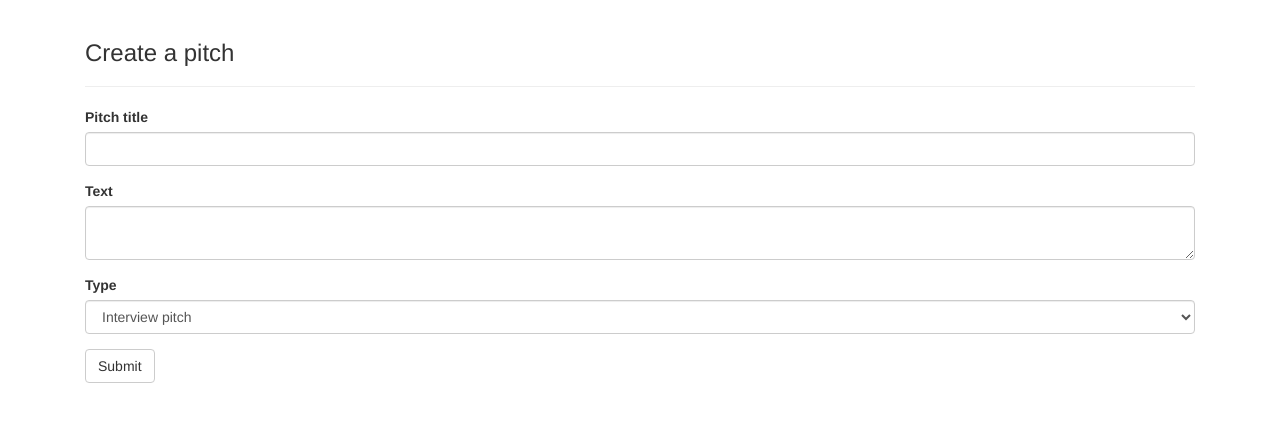
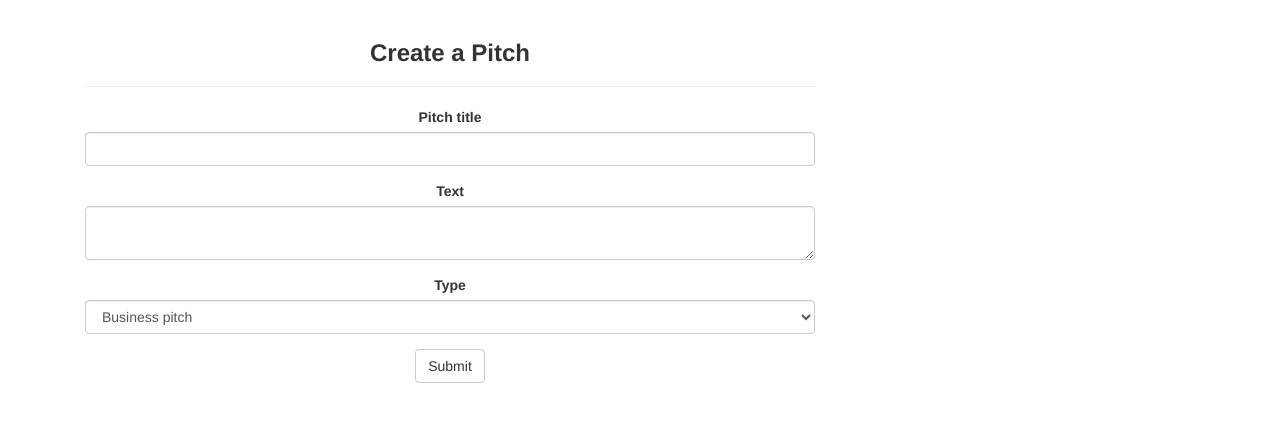
Before and after one commit to Valentino-Junior/PITCH-HUB, a Flask app: page /pitch/new in a window 1280 px wide. Shown: the part 52-474 px from the top of the page. Run offline with Flask 2, Linux system fonts and the light colour scheme; the visitor is signed in with stand-in values (Sample User, id 1); data comes from the database, SQL or seed files in the repository; some libraries are stand-ins or nearby versions.

Commit message:
Added style to new-pitch file

```diff
--- a/app/main/forms.py
+++ b/app/main/forms.py
@@ -6,7 +6,7 @@ class PitchForm(FlaskForm):
 
     title = StringField('Pitch title',validators=[DataRequired()])
     text = TextAreaField('Text',validators=[DataRequired()])
-    category = SelectField('Type',choices=[('interview','Interview pitch'),('product','Product pitch'),('promotion','Promotion pitch')],validators=[DataRequired()])
+    category = SelectField('Type',choices=[('interview','Business pitch'),('product','Technology pitch'),('promotion','Inspirational pitch')],validators=[DataRequired()])
     submit = SubmitField('Submit')
 
 class UpdateProfile(FlaskForm):
--- a/app/templates/new_pitch.html
+++ b/app/templates/new_pitch.html
@@ -2,9 +2,9 @@
 {% import "bootstrap/wtf.html" as wtf %}
 
 {% block content %}
-    <div class="container">
-        <div class="col-md-12">
-            <h3>Create a pitch</h3>
+    <div class="container text-center">
+        <div class="col-md-8">
+            <h3><b>Create a Pitch</b></h3>
             <hr>
             {{ wtf.quick_form(pitch_form) }}
         </div>
```
Also changed, not shown: app/auth/views.py (+4 -3 lines).
